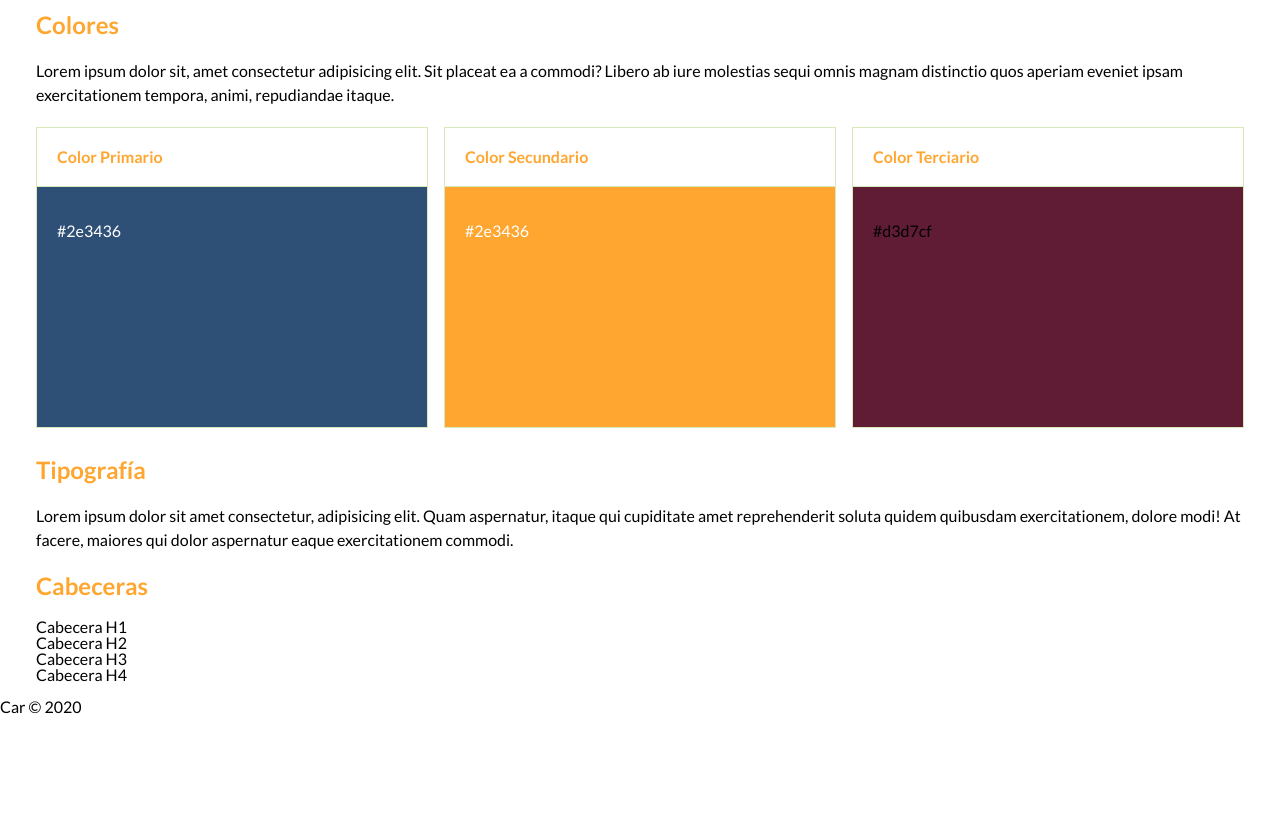
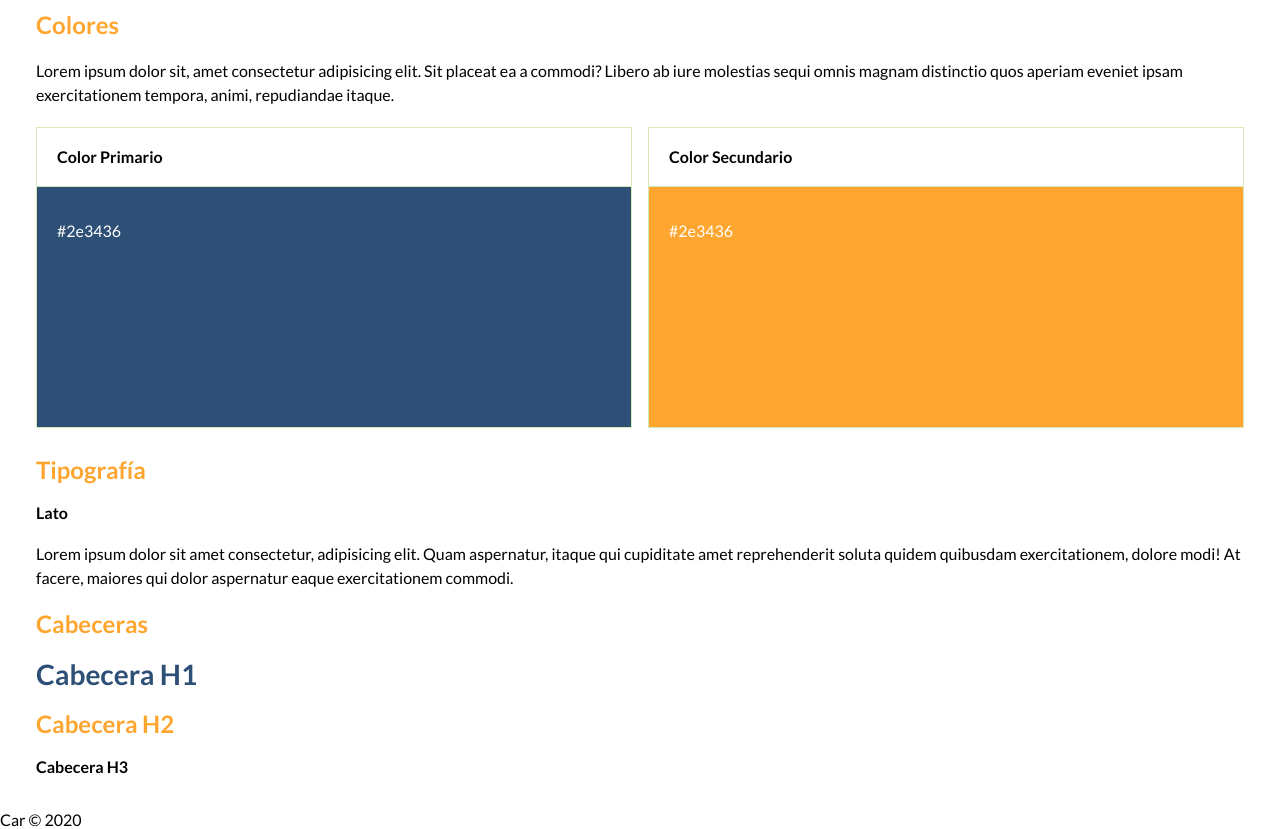
Before and after one commit to brunomendoza/daw-dor-pages, a website: page src/style-guide.html in a window 1280 px wide. Shown: the part 780-1609 px from the top of the page. Before the commit the page ends 1496 px from the top, so only its background shows below. Drawn offline with Linux system fonts and the light colour scheme.

Commit message:
Correcciones sobre el automatizado de tareas y la guia de estilos.

```diff
--- a/Gulpfile.js
+++ b/Gulpfile.js
@@ -10,7 +10,7 @@ sass.compiler = require('sass');
 
 function cssSass() {
     return src('./src/scss/**/*.scss')
-        .pipe(sass({outputStyle: 'nested'}).on('error', sass.logError))
+        .pipe(sass().on('error', sass.logError))
         .pipe(dest('./src/css/'));
 }
 
--- a/src/scss/style-guide.scss
+++ b/src/scss/style-guide.scss
@@ -58,22 +58,22 @@ nav.navbar {
     }
 }
 
-h1 {
+h1, .h1 {
     @extend %title;
     font-size: 1.75rem;
     color: variables.$primary-color;
 }
 
-h2 {
+h2, .h2 {
     @extend %title;
     color: variables.$secondary-color;
     font-size: 1.50rem;
 }
 
-h3 {
+h3, .h3 {
     @extend %title;
     font-size: 1rem;
-    color: variables.$secondary-color;
+    color: black;
 }
 
 p {
--- a/src/style-guide.html
+++ b/src/style-guide.html
@@ -75,24 +75,24 @@
                             <p><strong>#2e3436</strong></p>
                         </div>
                     </div>
-                    <div class="swatch">
+                    <!-- <div class="swatch">
                         <h3 class="swatch-title">Color Terciario</h3>
                         <div class="swatch-body bg-terciary-color">
                             <p><strong>#d3d7cf</strong></p>
                         </div>
-                    </div>
+                    </div> -->
                 </div>
             </section>
             <section class="s-typography">
                 <h2 class="primary-color">Tipografía</h2>
+                <h3>Lato</h3>
                 <p>Lorem ipsum dolor sit amet consectetur, adipisicing elit. Quam aspernatur, itaque qui cupiditate amet reprehenderit soluta quidem quibusdam exercitationem, dolore modi! At facere, maiores qui dolor aspernatur eaque exercitationem commodi.</p>
                 <section class="s-heading">
-                    <h2 class="primary-color">Cabeceras</h2>
+                    <h2>Cabeceras</h2>
                     <div class="c-heading">
-                        <div class="h1 secondary-color">Cabecera H1</div>
-                        <div class="h2 secondary-color">Cabecera H2</div>
-                        <div class="h3 secondary-color">Cabecera H3</div>
-                        <div class="h4 secondary-color">Cabecera H4</div>
+                        <div class="h1">Cabecera H1</div>
+                        <div class="h2">Cabecera H2</div>
+                        <div class="h3">Cabecera H3</div>
                     </div>
                 </section>
             </section>
```
Also changed, not shown: src/css/style-guide.css, src/css/style.css.
